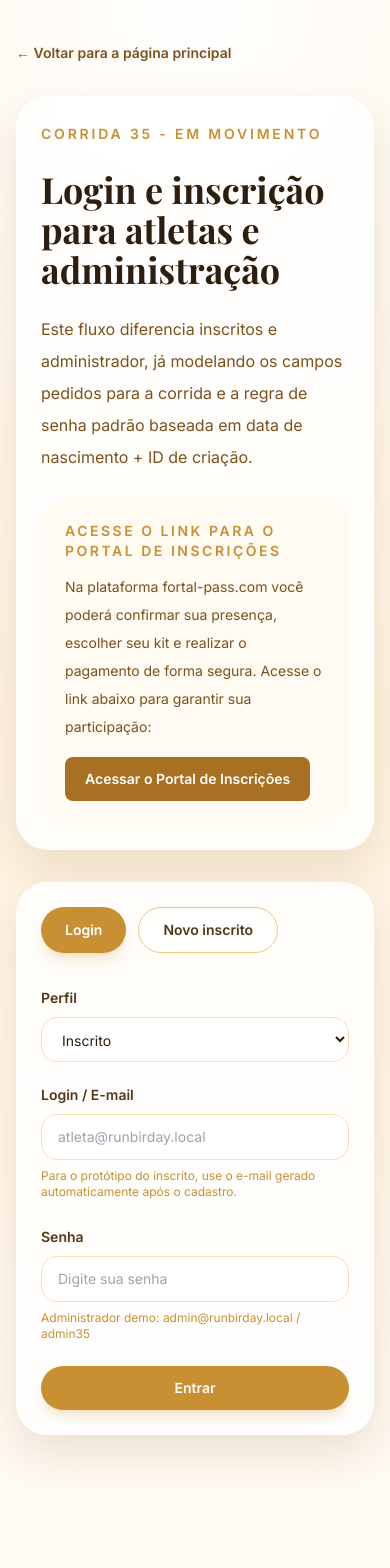
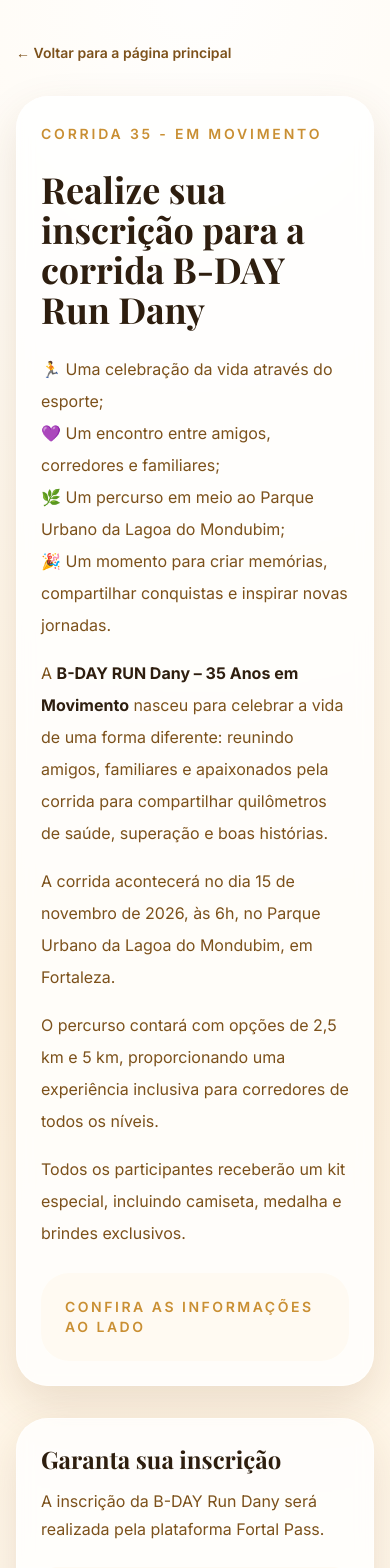
Before and after one commit to danydiasd/runbirday, a React (Vite) app: page /corrida in a window 390 px wide. Shown: the top 1568 px of the page. Before the commit the page ends 1475 px from the top, so only its background shows below. Built offline with nearby package versions, Linux system fonts and the light colour scheme.

Commit message:
Enviando trocas de links e organização de layout

```diff
--- a/src/layouts/FormLayout.tsx
+++ b/src/layouts/FormLayout.tsx
@@ -1,10 +1,11 @@
 import { Link } from 'react-router-dom';
-import type { PropsWithChildren } from 'react';
+import type { PropsWithChildren, ReactNode } from 'react';
+import { PresenceFormPage } from '../pages/PresenceFormPage';
 
 type FormLayoutProps = PropsWithChildren<{
   eyebrow: string;
   title: string;
-  description: string;
+  description: ReactNode;
 }>;
 
 export function FormLayout({ eyebrow, title, description, children }: FormLayoutProps) {
@@ -18,24 +19,18 @@ export function FormLayout({ eyebrow, title, description, children }: FormLayout
           <section className="glass-card h-fit space-y-6">
             <span className="text-sm font-semibold uppercase tracking-[0.2em] text-brand-500">{eyebrow}</span>
             <h1 className="font-display text-4xl font-bold text-brand-900">{title}</h1>
-            <p className="leading-8 text-brand-700">{description}</p>
+            <div className="space-y-4 leading-8 text-brand-700">
+                {description}
+            </div>
             <div className="rounded-[1.75rem] bg-brand-50 p-6">
-              <h2 className="text-sm font-semibold uppercase tracking-[0.18em] text-brand-500">Acesse o link para o Portal de Inscrições</h2>
-              <p className="mt-3 text-sm leading-7 text-brand-700">
-                Na plataforma fortal-pass.com você poderá confirmar sua presença, escolher seu kit e realizar o pagamento de forma segura. Acesse o link abaixo para garantir sua participação:
-              </p>
-              <a
-                href="https://fortal-pass.com/corridas/bday-run-2026"
-                target="_blank"
-                rel="noopener noreferrer"
-                className="mt-4 inline-block rounded-lg bg-brand-600 px-5 py-3 text-sm font-semibold text-white transition hover:bg-brand-700"
-              >
-                Acessar o Portal de Inscrições
-              </a>
+              <h2 className="text-sm font-semibold uppercase tracking-[0.18em] text-brand-500">Confira as informações ao lado</h2>
+
 
             </div>
           </section>
-          <section className="glass-card">{children}</section>
+          <section className="glass-card min-h-[320px]">
+                {children}
+          </section>
         </div>
       </div>
     </main>
--- a/src/pages/RacePage.tsx
+++ b/src/pages/RacePage.tsx
@@ -1,237 +1,92 @@
-import { useMemo, useState, type FormEvent } from 'react';
-import { FieldWrapper, SelectInput, TextAreaInput, TextInput } from '../components/FormField';
 import { FormLayout } from '../layouts/FormLayout';
-import type { RaceLoginData, RaceRegistrationFormData } from '../types';
-import { raceDistances, shirtSizes } from '../types';
-
-type RegisteredRunner = RaceRegistrationFormData & {
-  id: number;
-  generatedPassword: string;
-};
-
-const adminAccess = {
-  email: 'admin@runbirday.local',
-  password: 'admin35',
-};
 
 export function RacePage() {
-  const [mode, setMode] = useState<'login' | 'register'>('login');
-  const [loginData, setLoginData] = useState<RaceLoginData>({
-    email: '',
-    password: '',
-    profile: 'inscrito',
-  });
-  const [registrationData, setRegistrationData] = useState<RaceRegistrationFormData>({
-    name: '',
-    birthDate: '',
-    shirtSize: 'M',
-    distance: '5km',
-    allergies: '',
-    bloodType: '',
-  });
-  const [registeredRunner, setRegisteredRunner] = useState<RegisteredRunner | null>(null);
-  const [loginMessage, setLoginMessage] = useState<string>('');
-
-  const nextId = useMemo(() => {
-    if (registeredRunner) {
-      return registeredRunner.id + 1;
-    }
-
-    return 101;
-  }, [registeredRunner]);
-
-  const updateLoginField = (field: keyof RaceLoginData, value: string) => {
-    setLoginData((current) => ({ ...current, [field]: value as RaceLoginData[keyof RaceLoginData] }));
-  };
-
-  const updateRegistrationField = (field: keyof RaceRegistrationFormData, value: string) => {
-    setRegistrationData((current) => ({ ...current, [field]: value as RaceRegistrationFormData[keyof RaceRegistrationFormData] }));
-  };
-
-  const handleLogin = (event: FormEvent<HTMLFormElement>) => {
-    event.preventDefault();
-
-    if (
-      loginData.profile === 'administrador' &&
-      loginData.email === adminAccess.email &&
-      loginData.password === adminAccess.password
-    ) {
-      setLoginMessage('Acesso administrativo liberado no protótipo. Em produção, autentique via API segura e sessão persistida.');
-      return;
-    }
-
-    if (
-      loginData.profile === 'inscrito' &&
-      registeredRunner &&
-      loginData.email.toLowerCase() === `${registeredRunner.name.toLowerCase().replace(/\s+/g, '.')}@runbirday.local` &&
-      loginData.password === registeredRunner.generatedPassword
-    ) {
-      setLoginMessage('Login do inscrito validado localmente. Próximo passo: consultar usuário real no MariaDB.');
-      return;
-    }
-
-    setLoginMessage('Credenciais não encontradas neste protótipo. Cadastre um inscrito ou use o acesso administrador de demonstração.');
-  };
-
-  const handleRegistration = (event: FormEvent<HTMLFormElement>) => {
-    event.preventDefault();
-
-    const generatedPassword = `${registrationData.birthDate.replace(/-/g, '')}${nextId}`;
-    setRegisteredRunner({
-      ...registrationData,
-      id: nextId,
-      generatedPassword,
-    });
-    setMode('login');
-    setLoginData({
-      email: `${registrationData.name.toLowerCase().trim().replace(/\s+/g, '.')}@runbirday.local`,
-      password: generatedPassword,
-      profile: 'inscrito',
-    });
-    setLoginMessage('Inscrição criada localmente. Use as credenciais sugeridas abaixo para testar o login do inscrito.');
-  };
-
   return (
     <FormLayout
       eyebrow="Corrida 35 - Em Movimento"
-      title="Login e inscrição para atletas e administração"
-      description="Este fluxo diferencia inscritos e administrador, já modelando os campos pedidos para a corrida e a regra de senha padrão baseada em data de nascimento + ID de criação."
+      title="Realize sua inscrição para a corrida B-DAY Run Dany"
+      description={
+        <>
+          <div>
+            <p>🏃 Uma celebração da vida através do esporte;</p>
+
+            <p>💜 Um encontro entre amigos, corredores e familiares;</p>
+
+            <p>
+              🌿 Um percurso em meio ao Parque Urbano da Lagoa do Mondubim;
+            </p>
+
+            <p>
+              🎉 Um momento para criar memórias, compartilhar conquistas e
+              inspirar novas jornadas.
+            </p>
+          </div>
+
+          <p>
+            A{' '}
+            <strong className="font-bold text-brand-900">
+              B-DAY RUN Dany – 35 Anos em Movimento
+            </strong>{' '}
+            nasceu para celebrar a vida de uma forma diferente: reunindo
+            amigos, familiares e apaixonados pela corrida para compartilhar
+            quilômetros de saúde, superação e boas histórias.
+          </p>
+
+          <p>
+            A corrida acontecerá no dia 15 de novembro de 2026, às 6h, no
+            Parque Urbano da Lagoa do Mondubim, em Fortaleza.
+          </p>
+
+          <p>
+            O percurso contará com opções de 2,5 km e 5 km, proporcionando uma
+            experiência inclusiva para corredores de todos os níveis.
+          </p>
+
+          <p>
+            Todos os participantes receberão um kit especial, incluindo
+            camiseta, medalha e brindes exclusivos.
+          </p>
+        </>
+      }
     >
-      <div className="mb-8 flex flex-wrap gap-3">
-        <button
-          type="button"
-          className={mode === 'login' ? 'cta-button' : 'secondary-button'}
-          onClick={() => setMode('login')}
-        >
-          Login
-        </button>
-        <button
-          type="button"
-          className={mode === 'register' ? 'cta-button' : 'secondary-button'}
-          onClick={() => setMode('register')}
-        >
-          Novo inscrito
-        </button>
-      </div>
+      <div className="flex h-full flex-col justify-center">
+  <h2 className="font-display text-2xl font-bold text-brand-900">
+    Garanta sua inscrição
+  </h2>
 
-      {mode === 'login' ? (
-        <form className="space-y-6" onSubmit={handleLogin}>
-          <div className="grid gap-5 md:grid-cols-2">
-            <FieldWrapper label="Perfil">
-              <SelectInput
-                value={loginData.profile}
-                onChange={(event) => updateLoginField('profile', event.target.value)}
-              >
-                <option value="inscrito">Inscrito</option>
-                <option value="administrador">Administrador</option>
-              </SelectInput>
-            </FieldWrapper>
-            <FieldWrapper label="Login / E-mail" hint="Para o protótipo do inscrito, use o e-mail gerado automaticamente após o cadastro.">
-              <TextInput
-                required
-                type="email"
-                placeholder="atleta@runbirday.local"
-                value={loginData.email}
-                onChange={(event) => updateLoginField('email', event.target.value)}
-              />
-            </FieldWrapper>
-          </div>
-          <FieldWrapper label="Senha" hint="Administrador demo: admin@runbirday.local / admin35">
-            <TextInput
-              required
-              type="password"
-              placeholder="Digite sua senha"
-              value={loginData.password}
-              onChange={(event) => updateLoginField('password', event.target.value)}
-            />
-          </FieldWrapper>
-          <button type="submit" className="cta-button w-full">
-            Entrar
-          </button>
-          {loginMessage ? (
-            <div className="rounded-[1.75rem] border border-brand-200 bg-brand-50 p-5 text-sm leading-7 text-brand-800">
-              {loginMessage}
-            </div>
-          ) : null}
-          {registeredRunner ? (
-            <div className="rounded-[1.75rem] border border-sunset-200 bg-sunset-100/60 p-5 text-sm leading-7 text-brand-900">
-              <strong>Último inscrito:</strong> {registeredRunner.name} · login sugerido:{' '}
-              {`${registeredRunner.name.toLowerCase().replace(/\s+/g, '.')}@runbirday.local`} · senha padrão:{' '}
-              {registeredRunner.generatedPassword}
-            </div>
-          ) : null}
-        </form>
-      ) : (
-        <form className="space-y-6" onSubmit={handleRegistration}>
-          <div className="grid gap-5 md:grid-cols-2">
-            <FieldWrapper label="Nome" hint="Máximo de 120 caracteres.">
-              <TextInput
-                required
-                maxLength={120}
-                value={registrationData.name}
-                onChange={(event) => updateRegistrationField('name', event.target.value)}
-              />
-            </FieldWrapper>
-            <FieldWrapper label="Data de nascimento">
-              <TextInput
-                required
-                type="date"
-                value={registrationData.birthDate}
-                onChange={(event) => updateRegistrationField('birthDate', event.target.value)}
-              />
-            </FieldWrapper>
-          </div>
-          <div className="grid gap-5 md:grid-cols-3">
-            <FieldWrapper label="Número da blusa">
-              <SelectInput
-                value={registrationData.shirtSize}
-                onChange={(event) => updateRegistrationField('shirtSize', event.target.value)}
-              >
-                {shirtSizes.map((size) => (
-                  <option key={size} value={size}>
-                    {size}
-                  </option>
-                ))}
-              </SelectInput>
-            </FieldWrapper>
-            <FieldWrapper label="KM">
-              <SelectInput
-                value={registrationData.distance}
-                onChange={(event) => updateRegistrationField('distance', event.target.value)}
-              >
-                {raceDistances.map((distance) => (
-                  <option key={distance} value={distance}>
-                    {distance}
-                  </option>
-                ))}
-              </SelectInput>
-            </FieldWrapper>
-            <FieldWrapper label="Tipo sanguíneo" hint="Até 8 caracteres.">
-              <TextInput
-                required
-                maxLength={8}
-                placeholder="O+"
-                value={registrationData.bloodType}
-                onChange={(event) => updateRegistrationField('bloodType', event.target.value.toUpperCase())}
-              />
-            </FieldWrapper>
-          </div>
-          <FieldWrapper label="Alergias" hint="Máximo de 100 caracteres.">
-            <TextAreaInput
-              maxLength={100}
-              placeholder="Informe restrições relevantes para a prova"
-              value={registrationData.allergies}
-              onChange={(event) => updateRegistrationField('allergies', event.target.value)}
-            />
-          </FieldWrapper>
-          <div className="rounded-[1.75rem] border border-brand-200 bg-brand-50 p-5 text-sm leading-7 text-brand-700">
-            A senha padrão será gerada com a data de nascimento no formato AAAAMMDD + ID de criação do usuário. Exemplo: 19910423101.
-          </div>
-          <button type="submit" className="cta-button w-full">
-            Criar inscrição
-          </button>
-        </form>
-      )}
+  <p className="mt-3 leading-7 text-brand-700">
+    A inscrição da B-DAY Run Dany será realizada pela plataforma Fortal Pass.
+  </p>
+
+    <div className="mt-6 space-y-5 rounded-2xl bg-brand-50 p-6">
+      <p className="leading-7 text-brand-700">
+        📅 <strong>Data:</strong> 15 de novembro de 2026
+        <br />
+        🕕 <strong>Horário:</strong> 6h00
+        <br />
+        📍 <strong>Local:</strong> Parque Urbano da Lagoa do Mondubim,
+        Fortaleza.
+      </p>
+
+      <p className="leading-7 text-brand-700">
+        🏃 <strong>Percursos:</strong> 2,5 km e 5 km.
+      </p>
+
+      <p className="leading-7 text-brand-700">
+        🎁 <strong>Kit do atleta:</strong> camiseta, medalha e brindes
+        exclusivos.
+      </p>
+    </div>
+
+    <a
+      href="https://fortal-pass.com/corridas/bday-run-2026"
+      target="_blank"
+      rel="noopener noreferrer"
+      className="mt-8 inline-flex w-fit items-center justify-center rounded-xl bg-brand-600 px-6 py-3 font-semibold text-white transition hover:bg-brand-700"
+    >
+      Fazer inscrição na Fortal Pass
+    </a>
+  </div>
     </FormLayout>
   );
 }
--- /dev/null
+++ b/vite.config.d.ts
@@ -0,0 +1,2 @@
+declare const _default: import("vite").UserConfig;
+export default _default;
--- /dev/null
+++ b/vite.config.js
@@ -0,0 +1,5 @@
+import { defineConfig } from 'vite';
+import react from '@vitejs/plugin-react';
+export default defineConfig({
+    plugins: [react()],
+});
```
Also changed, not shown: src/pages/PresenceFormPage.tsx (+24 -3 lines), 23 other files (tests, documents, lock files or other folders).
